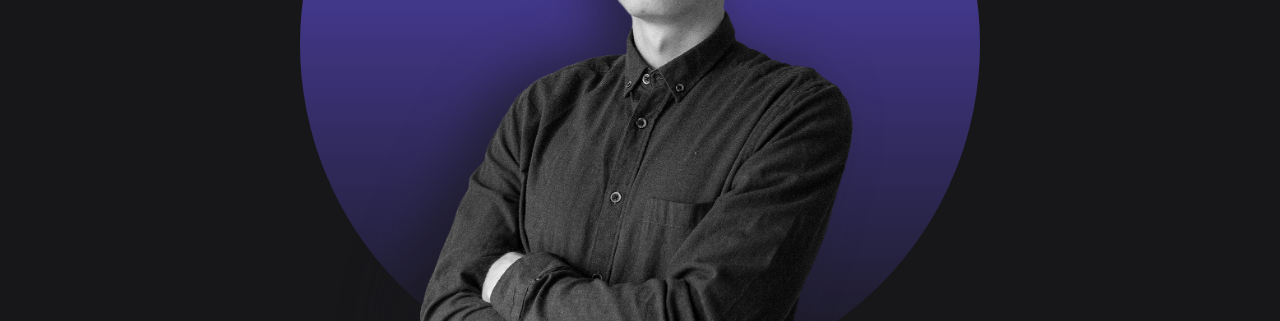
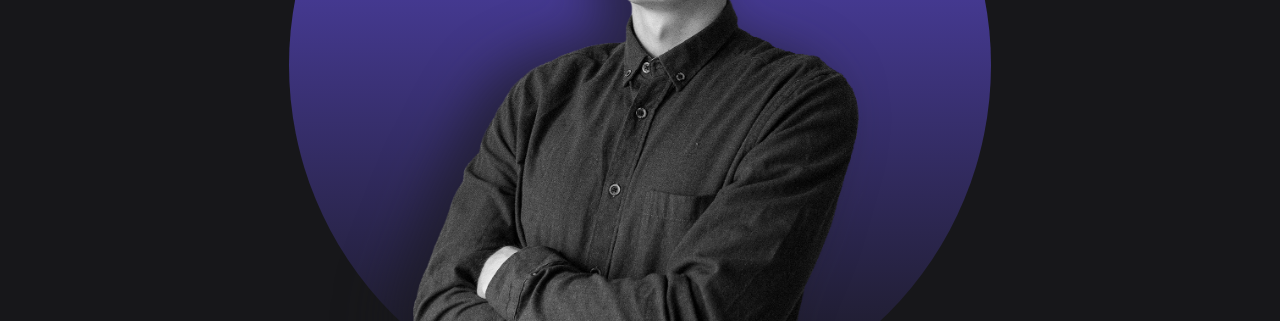
Before and after one commit to Omhet/portfolio, a Gatsby site: page / in a window 1280 px wide. Shown: the part 354-675 px from the top of the page. Built offline with nearby package versions, Linux system fonts and the light colour scheme; Gatsby itself is replaced by a stand-in of ours.

Commit message:
Remake hero more adaptive

```diff
--- a/src/style/abstracts/_mixins.scss
+++ b/src/style/abstracts/_mixins.scss
@@ -48,7 +48,7 @@ ORDER: Base + Typography > Generar Layout + Grid > Page Layout > Components
 
 @mixin respondHeight($breakpoint) {
   @if $breakpoint == first {
-    @media (max-height: 854px) {
+    @media (max-height: 858px) {
       @content;
     }
   }
--- a/src/style/sections/_hero.scss
+++ b/src/style/sections/_hero.scss
@@ -4,6 +4,7 @@
   flex-direction: column;
   justify-content: space-between;
   position: relative;
+  overflow: hidden;
 
   .hero-img-wrapper {
     position: absolute;
@@ -14,19 +15,6 @@
     max-height: 100vh;
     transform: translate(-50%);
 
-    @include respondHeight(first) {
-      width: clamp(510px, 75vw, 680px);
-    }
-    @include respondHeight(second) {
-      width: clamp(510px, 75vw, 600px);
-    }
-    @include respondHeight(third) {
-      width: clamp(510px, 75vw, 550px);
-    }
-    @include respondHeight(fourth) {
-      width: clamp(430px, 75vw, 470px);
-    }
-
     & img {
       filter: drop-shadow(-25px 0 25px rgba($color: $primaryBackColor, $alpha: 0.6));
       object-fit: contain !important;
@@ -36,12 +24,24 @@
 
   .hero-img-back {
     position: relative;
+    left: 50%;
+    transform: translateX(-50%);;
     top: -32px;
     width: 100%;
     height: 0;
     padding-bottom: 100%;
     border-radius: 50%;
     background: linear-gradient(to top, rgba($color: $accentColor, $alpha: 0), $accentColor);
+
+    @include respondHeight(first) {
+      width: 90%;
+      padding-bottom: 90%;
+      top: 0;
+    }
+    @include respondHeight(second) {
+      top: 24px;
+    }
+
   }
 
   .hero-img {
```
